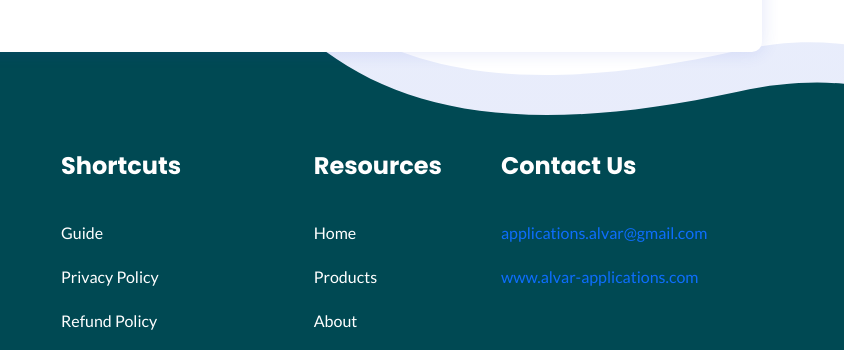
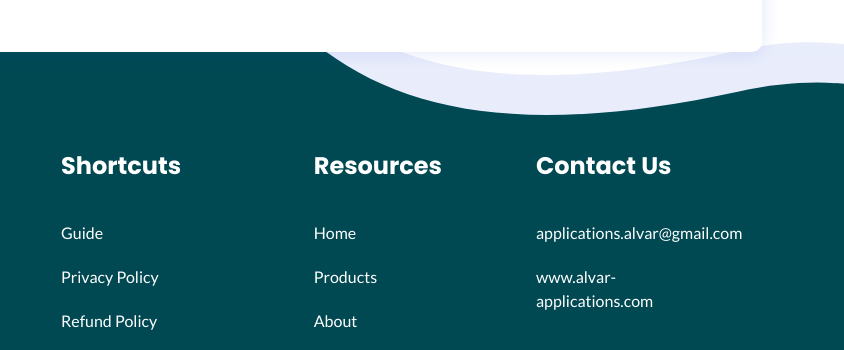
Before and after one commit to Fezetec/fezetec.github.io, a plain HTML site: page index.html in a window 1280 px wide. Shown: the part 4024-4374 px from the top of the page, 436-1280 px from the left. Drawn offline with Linux system fonts and the light colour scheme.

Commit message:
Update index.html

```diff
--- a/index.html
+++ b/index.html
@@ -476,13 +476,13 @@
             </div>
           </div>
           <div class="col-lg-3 col-md-5 col-sm-12">
-            <div class="footer-contact mt-50 wow fadeIn" data-wow-duration="1s" data-wow-delay="0.8s">
+            <div class="link-wrapper footer-contact mt-50 wow fadeIn" data-wow-duration="1s" data-wow-delay="0.8s">
               <div class="footer-title">
                 <h4 class="title">Contact Us</h4>
               </div>
-              <ul class="contact">
-                <li class="link"><a href="mailto:applications.alvar@gmail.com">applications.alvar@gmail.com</a></li>
-                <li class="link"><a href="https://www.alvar-applications.com">www.alvar-applications.com</li>
+              <ul class="link contact">
+                <li><a href="mailto:applications.alvar@gmail.com">applications.alvar@gmail.com</a></li>
+                <li><a href="https://www.alvar-applications.com">www.alvar-applications.com</li>
               </ul>
             </div>
           </div>
```
